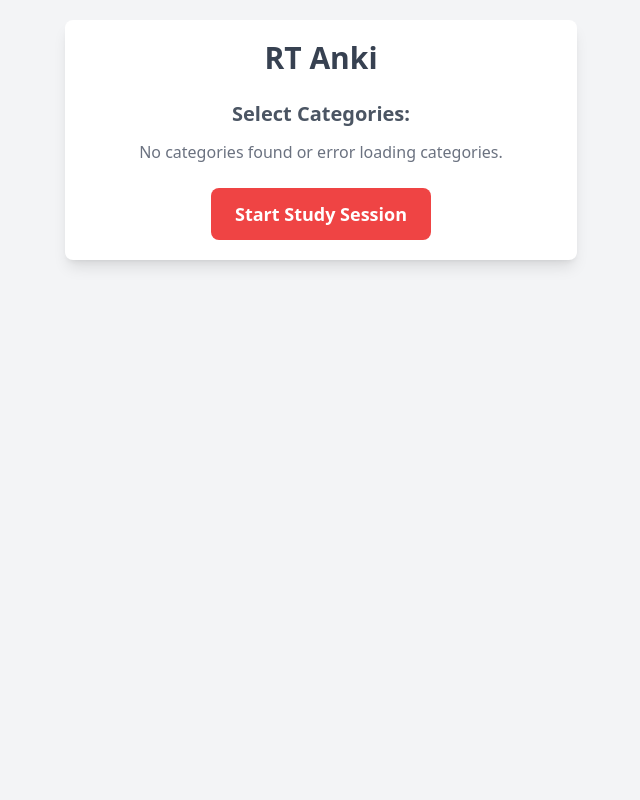
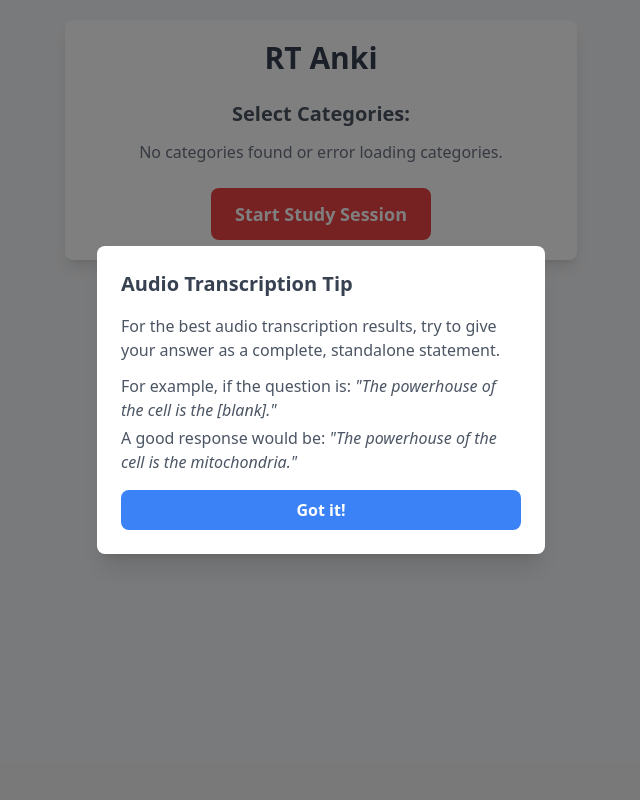
Before and after one commit to CodexLiu/rt_anki, a Flask app: page / in a window 1280 px wide. Shown: the whole page, without its empty margins (319-959 px from the left). Run offline with Flask 3, Linux system fonts and the light colour scheme; data that the repository does not hold is empty; some libraries are stand-ins or nearby versions.

Commit message:
fully working local

```diff
--- a/static/js/script.js
+++ b/static/js/script.js
@@ -14,8 +14,17 @@ document.addEventListener('DOMContentLoaded', function() {
     const submitFollowUpButton = document.getElementById('submit-follow-up-button');
     const nextQuestionButton = document.getElementById('next-question-button');
 
+    const replayQuestionAudioButton = document.getElementById('replay-question-audio-button');
+    const replayContextualAudioButton = document.getElementById('replay-contextual-audio-button');
+
+    const homeButton = document.getElementById('home-button');
+
     const recordAnswerButton = document.getElementById('record-answer-button');
     const recordFollowUpButton = document.getElementById('record-follow-up-button');
+
+    const infoPopupOverlay = document.getElementById('info-popup-overlay');
+    const infoPopupModal = document.getElementById('info-popup-modal');
+    const infoPopupCloseButton = document.getElementById('info-popup-close-button');
 
     let currentProblem = null;
     let selectedCategories = [];
@@ -23,7 +32,7 @@ document.addEventListener('DOMContentLoaded', function() {
     let audioChunks = [];
     let currentTargetInputId = null;
     let maxRecordTimer = null;
-    const MAX_RECORD_TIME_MS = 8000;
+    const MAX_RECORD_TIME_MS = 4000;
     let recordStartTime = 0;
     let animationFrameId = null;
 
@@ -48,6 +57,9 @@ document.addEventListener('DOMContentLoaded', function() {
             console.log('[Record] Already recording. Ignoring mouse down.');
             return;
         }
+
+        replayQuestionAudioButton.disabled = true;
+        replayContextualAudioButton.disabled = true;
 
         const stream = await requestMicrophoneAccess();
         if (!stream) {
@@ -75,6 +87,13 @@ document.addEventListener('DOMContentLoaded', function() {
                 maxRecordTimer = null;
                 cancelAnimationFrame(animationFrameId);
                 animationFrameId = null;
+
+                // Re-enable appropriate replay button
+                if (problemArea.style.display === 'block') {
+                    replayQuestionAudioButton.disabled = false;
+                } else if (feedbackArea.style.display === 'block') {
+                    replayContextualAudioButton.disabled = false;
+                }
 
                 const audioBlob = new Blob(audioChunks, { type: 'audio/webm' });
                 console.log('[MediaRecorder] onstop: Audio blob created. Size:', audioBlob.size, 'Chunks used:', audioChunks.length);
@@ -121,6 +140,13 @@ document.addEventListener('DOMContentLoaded', function() {
                 maxRecordTimer = null;
                 cancelAnimationFrame(animationFrameId);
                 animationFrameId = null;
+
+                // Re-enable appropriate replay button
+                if (problemArea.style.display === 'block') {
+                    replayQuestionAudioButton.disabled = false;
+                } else if (feedbackArea.style.display === 'block') {
+                    replayContextualAudioButton.disabled = false;
+                }
 
                 const recordBtn = (currentTargetInputId === 'user-answer-text') ? recordAnswerButton : recordFollowUpButton;
                 if (recordBtn) {
@@ -216,6 +242,9 @@ document.addEventListener('DOMContentLoaded', function() {
 
     function stopRecording(targetConceptId, autoStopped = false) {
         console.log('[StopRecord] Mouse up or auto-stop. Attempting to stop for target:', targetConceptId, 'Auto-stopped:', autoStopped, 'MediaRecorder state:', mediaRecorder ? mediaRecorder.state : 'null');
+
+        // Note: onstop will handle re-enabling replay buttons, as that's when recording *actually* finishes processing.
+        // Disabling here might be too early if onstop takes a moment.
 
         if (maxRecordTimer) {
             clearTimeout(maxRecordTimer);
@@ -475,11 +504,15 @@ document.addEventListener('DOMContentLoaded', function() {
     function startNewProblem() {
         console.log('[UI] startNewProblem called');
         startButton.disabled = true;
+        startButton.style.display = 'none';
+        homeButton.style.display = 'block'; // Show home button when problem starts
         problemArea.style.display = 'none';
         feedbackArea.style.display = 'none';
         nextQuestionButton.style.display = 'none';
         followUpButton.style.display = 'none';
         followUpInputArea.style.display = 'none';
+        replayQuestionAudioButton.style.display = 'none';
+        replayContextualAudioButton.style.display = 'none';
         if (recordAnswerButton) recordAnswerButton.disabled = true;
 
         fetch('/api/start_problem', {
@@ -502,24 +535,35 @@ document.addEventListener('DOMContentLoaded', function() {
             questionAudioElem.src = data.audio_path;
 
             problemArea.style.display = 'block';
-            questionAudioElem.style.display = 'block';
+            replayQuestionAudioButton.style.display = 'inline-block';
+            replayQuestionAudioButton.disabled = true; // Disabled until it can play
+            replayContextualAudioButton.style.display = 'none';
 
             questionAudioElem.oncanplaythrough = () => {
                 console.log('[UI] Question audio can play through.');
                 questionAudioElem.play();
             };
+            questionAudioElem.onplay = () => {
+                console.log('[UI] Question audio playing.');
+                replayQuestionAudioButton.disabled = true;
+                replayContextualAudioButton.disabled = true; // General safety
+                recordAnswerButton.disabled = true;
+            };
             questionAudioElem.onended = () => {
-                console.log('[UI] Question audio ended. Enabling answer input.');
+                console.log('[UI] Question audio ended. Enabling answer input and replay.');
                 if(recordAnswerButton) recordAnswerButton.disabled = false;
+                replayQuestionAudioButton.disabled = false;
             };
             questionAudioElem.onerror = () => {
                 console.error('[UI] Error playing question audio.');
                 alert('Error playing question audio. You can still read the question.');
                 if(recordAnswerButton) recordAnswerButton.disabled = false;
+                replayQuestionAudioButton.disabled = false; // Allow retry if source is valid
             };
 
             document.getElementById('category-selection').style.display = 'none';
             startButton.textContent = 'Processing...';
+            startButton.style.display = 'none';
             recordAnswerButton.disabled = true;
 
         })
@@ -527,7 +571,7 @@ document.addEventListener('DOMContentLoaded', function() {
             console.error('[UI] Error starting problem:', error);
             alert(`Error starting problem: ${error.message}`);
             startButton.disabled = false;
-            startButton.textContent = 'Start Study Session';
+            startButton.style.display = 'inline-block';
             document.getElementById('category-selection').style.display = 'block';
             if (recordAnswerButton) recordAnswerButton.disabled = false;
         });
@@ -582,6 +626,8 @@ document.addEventListener('DOMContentLoaded', function() {
             problemArea.style.display = 'none';
             feedbackArea.style.display = 'block';
 
+            replayQuestionAudioButton.style.display = 'none'; // Hide question replay
+
             if (feedback.is_correct) {
                 feedbackTextElem.textContent = '✓ Correct!';
                 feedbackTextElem.style.color = 'green';
@@ -590,6 +636,7 @@ document.addEventListener('DOMContentLoaded', function() {
                 followUpButton.style.display = 'none';
                 if(recordFollowUpButton) recordFollowUpButton.disabled = true;
                 nextQuestionButton.style.display = 'inline-block';
+                replayContextualAudioButton.style.display = 'none'; // No audio for correct answer explanation yet
             } else {
                 feedbackTextElem.textContent = '✗ Incorrect!';
                 feedbackTextElem.style.color = 'red';
@@ -598,19 +645,32 @@ document.addEventListener('DOMContentLoaded', function() {
                 followUpButton.style.display = 'inline-block';
                 if(recordFollowUpButton) recordFollowUpButton.disabled = false;
                 nextQuestionButton.style.display = 'inline-block';
+                replayContextualAudioButton.style.display = 'none'; // Default to none, show if audio exists
 
                 if (feedback.explanation_audio_path) {
                     questionAudioElem.src = feedback.explanation_audio_path;
-                    questionAudioElem.style.display = 'block';
+                    replayContextualAudioButton.style.display = 'inline-block';
+                    replayContextualAudioButton.textContent = "Replay Explanation";
+                    replayContextualAudioButton.disabled = true; // Disabled until it can play
+
                     questionAudioElem.oncanplaythrough = () => {
                         console.log('[UI] Explanation audio can play through.');
                         questionAudioElem.play();
+                    };
+                    // onplay, onended, onerror for questionAudioElem will be rebound here
+                    questionAudioElem.onplay = () => {
+                        console.log('[UI] Explanation audio playing.');
+                        replayContextualAudioButton.disabled = true;
+                        nextQuestionButton.disabled = true;
+                        followUpButton.disabled = true;
+                        if(recordFollowUpButton) recordFollowUpButton.disabled = true;
                     };
                     questionAudioElem.onended = () => {
                         console.log('[UI] Explanation audio ended.');
                         nextQuestionButton.disabled = false;
                         followUpButton.disabled = false;
                         if(recordFollowUpButton) recordFollowUpButton.disabled = false;
+                        replayContextualAudioButton.disabled = false;
                     };
                     questionAudioElem.onerror = () => {
                         console.error('[UI] Error playing explanation audio.');
@@ -618,11 +678,13 @@ document.addEventListener('DOMContentLoaded', function() {
                         nextQuestionButton.disabled = false;
                         followUpButton.disabled = false;
                         if(recordFollowUpButton) recordFollowUpButton.disabled = false;
+                        replayContextualAudioButton.disabled = false;
                     };
                 } else {
                     nextQuestionButton.disabled = false;
                     followUpButton.disabled = false;
                     if(recordFollowUpButton) recordFollowUpButton.disabled = false;
+                    replayContextualAudioButton.style.display = 'none';
                 }
             }
             if (recordAnswerButton) {
@@ -658,6 +720,8 @@ document.addEventListener('DOMContentLoaded', function() {
         followUpInputArea.style.display = 'none';
         nextQuestionButton.style.display = 'none';
         followUpButton.style.display = 'none';
+        replayQuestionAudioButton.style.display = 'none';
+        replayContextualAudioButton.style.display = 'none';
         if(recordFollowUpButton) recordFollowUpButton.disabled = true;
 
         if (selectedCategories.length > 0) {
@@ -666,6 +730,7 @@ document.addEventListener('DOMContentLoaded', function() {
             alert("No categories selected. Please refresh and select categories.");
             document.getElementById('category-selection').style.display = 'block';
             startButton.textContent = 'Start Study Session';
+            startButton.style.display = 'inline-block';
             startButton.disabled = false;
         }
     });
@@ -721,17 +786,27 @@ document.addEventListener('DOMContentLoaded', function() {
             console.log('[UI] Follow-up response received:', data);
             explanationTextElem.innerHTML = `<strong>Follow-up Response:</strong><br>${data.follow_up_response}`;
             questionAudioElem.src = data.audio_path;
-            questionAudioElem.style.display = 'block';
+            replayQuestionAudioButton.style.display = 'none';
+            replayContextualAudioButton.style.display = 'inline-block';
+            replayContextualAudioButton.textContent = "Replay Response";
+            replayContextualAudioButton.disabled = true;
 
             questionAudioElem.oncanplaythrough = () => {
                 console.log('[UI] Follow-up audio can play through.');
                 questionAudioElem.play();
+            };
+            // onplay, onended, onerror for questionAudioElem will be rebound here
+            questionAudioElem.onplay = () => {
+                console.log('[UI] Follow-up audio playing.');
+                replayContextualAudioButton.disabled = true;
+                nextQuestionButton.disabled = true;
             };
             questionAudioElem.onended = () => {
                 console.log('[UI] Follow-up audio ended.');
                 nextQuestionButton.disabled = false;
                 nextQuestionButton.focus();
                 followUpInputArea.style.display = 'none';
+                replayContextualAudioButton.disabled = false;
             };
             questionAudioElem.onerror = () => {
                 console.error('[UI] Error playing follow-up audio.');
@@ -739,6 +814,7 @@ document.addEventListener('DOMContentLoaded', function() {
                 nextQuestionButton.disabled = false;
                 nextQuestionButton.focus();
                 followUpInputArea.style.display = 'none';
+                replayContextualAudioButton.disabled = false;
             };
         })
         .catch(error => {
@@ -749,4 +825,107 @@ document.addEventListener('DOMContentLoaded', function() {
             if(recordFollowUpButton) recordFollowUpButton.disabled = false;
         });
     });
+
+    replayQuestionAudioButton.addEventListener('click', () => {
+        if (questionAudioElem.src && problemArea.style.display === 'block') {
+            questionAudioElem.play();
+        }
+    });
+
+    replayContextualAudioButton.addEventListener('click', () => {
+        if (questionAudioElem.src && feedbackArea.style.display === 'block') {
+            questionAudioElem.play();
+        }
+    });
+
+    homeButton.addEventListener('click', function() {
+        console.log('[UI] Home button clicked.');
+
+        // Stop any active media recording
+        if (mediaRecorder && mediaRecorder.state === 'recording') {
+            const activeRecordButtonText = recordAnswerButton.querySelector('.button-text').textContent;
+            const activeFollowUpButtonText = recordFollowUpButton.querySelector('.button-text').textContent;
+
+            if (activeRecordButtonText.includes("Recording") || activeRecordButtonText.includes("Transcribing") || activeRecordButtonText.includes("Evaluating")) {
+                stopRecording('user-answer-text');
+            } else if (activeFollowUpButtonText.includes("Recording")) {
+                stopRecording(followUpQuestionTextElem.id);
+            }
+        }
+
+        // Stop any playing audio
+        if (!questionAudioElem.paused) {
+            questionAudioElem.pause();
+            questionAudioElem.currentTime = 0;
+        }
+
+        // Hide problem/feedback areas
+        problemArea.style.display = 'none';
+        feedbackArea.style.display = 'none';
+        followUpInputArea.style.display = 'none';
+        nextQuestionButton.style.display = 'none';
+        replayQuestionAudioButton.style.display = 'none';
+        replayContextualAudioButton.style.display = 'none';
+
+        // Show category selection
+        document.getElementById('category-selection').style.display = 'block';
+
+        // Reset and show start button
+        startButton.textContent = 'Start Study Session';
+        startButton.disabled = false;
+        startButton.style.display = 'inline-block';
+
+        // Hide home button itself
+        homeButton.style.display = 'none';
+
+        // Reset record button states
+        const answerButtonText = recordAnswerButton.querySelector('.button-text');
+        if (answerButtonText) answerButtonText.textContent = "Hold to Record Answer";
+        recordAnswerButton.disabled = true; // Should be disabled until question audio ends
+        recordAnswerButton.classList.remove('bg-red-600', 'p-4', 'text-lg');
+        recordAnswerButton.classList.add('bg-green-500', 'hover:bg-green-600', 'py-2', 'px-4');
+        const answerSlider = recordAnswerButton.querySelector('.record-progress-slider');
+        if (answerSlider) answerSlider.style.width = '0%';
+
+        const followUpRecButtonText = recordFollowUpButton.querySelector('.button-text');
+        if (followUpRecButtonText) followUpRecButtonText.textContent = "Hold to Record Follow-up";
+        recordFollowUpButton.disabled = true;
+        recordFollowUpButton.classList.remove('bg-red-600', 'p-4', 'text-lg');
+        recordFollowUpButton.classList.add('bg-green-500', 'hover:bg-green-600', 'py-2', 'px-4');
+        const followUpSlider = recordFollowUpButton.querySelector('.record-progress-slider');
+        if (followUpSlider) followUpSlider.style.width = '0%';
+
+        followUpQuestionTextElem.value = '';
+        submitFollowUpButton.disabled = false;
+
+        currentProblem = null;
+        // selectedCategories = []; // Let user keep their selections or deselect manually
+        console.log('[UI] Returned to category selection.');
+    });
+
+    // Info Popup Logic
+    if (!sessionStorage.getItem('infoPopupShown')) {
+        if (infoPopupOverlay) {
+            infoPopupOverlay.style.display = 'flex'; // Use flex to center the modal
+        }
+    }
+
+    if (infoPopupCloseButton) {
+        infoPopupCloseButton.addEventListener('click', () => {
+            if (infoPopupOverlay) {
+                infoPopupOverlay.style.display = 'none';
+            }
+            sessionStorage.setItem('infoPopupShown', 'true');
+        });
+    }
+
+    // Optional: Close modal if overlay is clicked (but not the modal content itself)
+    if (infoPopupOverlay) {
+        infoPopupOverlay.addEventListener('click', function(event) {
+            if (event.target === infoPopupOverlay) { // Only if overlay itself is clicked
+                infoPopupOverlay.style.display = 'none';
+                sessionStorage.setItem('infoPopupShown', 'true');
+            }
+        });
+    }
 });
--- a/templates/index.html
+++ b/templates/index.html
@@ -7,7 +7,29 @@
     <script src="https://cdn.tailwindcss.com"></script>
 </head>
 <body class="bg-gray-100 flex justify-center items-start min-h-screen pt-5">
-    <div class="container bg-white p-5 rounded-lg shadow-lg w-full max-w-lg text-center">
+    <div id="info-popup-overlay" class="fixed inset-0 bg-black bg-opacity-50 z-40 items-center justify-center" style="display: none;">
+        <div id="info-popup-modal" class="bg-white p-6 rounded-lg shadow-xl max-w-md w-full mx-4">
+            <h3 class="text-xl font-semibold mb-4 text-gray-700">Audio Transcription Tip</h3>
+            <p class="text-gray-600 mb-3">
+                For the best audio transcription results, try to give your answer as a complete, standalone statement.
+            </p>
+            <p class="text-gray-600 mb-1">
+                For example, if the question is: <span class="italic">"The powerhouse of the cell is the [blank]."</span>
+            </p>
+            <p class="text-gray-600 mb-4">
+                A good response would be: <span class="italic">"The powerhouse of the cell is the mitochondria."</span>
+            </p>
+            <button id="info-popup-close-button" class="w-full bg-blue-500 hover:bg-blue-600 text-white font-bold py-2 px-4 rounded-lg transition-colors duration-150 ease-in-out">Got it!</button>
+        </div>
+    </div>
+
+    <div class="container bg-white p-5 rounded-lg shadow-lg w-full max-w-lg text-center relative">
+        <button id="home-button" style="display: none;" class="absolute top-4 right-4 text-gray-600 hover:text-gray-800 transition-colors p-2 rounded-md">
+            <svg xmlns="http://www.w3.org/2000/svg" viewBox="0 0 24 24" fill="currentColor" class="w-7 h-7">
+                <path d="M11.47 3.84a.75.75 0 011.06 0l8.69 8.69a.75.75 0 101.06-1.06l-8.68-8.69a2.25 2.25 0 00-3.182 0l-8.69 8.69a.75.75 0 101.06 1.06l8.69-8.69z" />
+                <path d="M12 5.432l8.159 8.159c.03.03.06.058.091.086v6.198c0 1.035-.84 1.875-1.875 1.875H15a.75.75 0 01-.75-.75v-4.5a.75.75 0 00-.75-.75h-3a.75.75 0 00-.75.75V21a.75.75 0 01-.75.75H5.625a1.875 1.875 0 01-1.875-1.875v-6.198a2.29 2.29 0 00.091-.086L12 5.43z" />
+            </svg>
+        </button>
         <h1 class="text-3xl font-bold mb-6 text-gray-700">RT Anki</h1>
 
         <div id="category-selection" class="mb-6">
@@ -22,7 +44,8 @@
 
         <div id="problem-area" style="display: none;" class="mt-5 p-4 border border-gray-200 rounded-lg">
             <h2 id="question-text" class="text-xl text-gray-700 mb-3"></h2>
-            <audio id="question-audio" controls class="w-full mb-3" style="display: none;"></audio>
+            <audio id="question-audio" class="w-full mb-3" style="display: none;"></audio>
+            <button id="replay-question-audio-button" style="display: none;" class="bg-blue-500 hover:bg-blue-600 text-white font-semibold py-2 px-4 rounded-lg transition-colors duration-150 ease-in-out mr-2 disabled:bg-gray-400">Replay Question</button>
             <button id="record-answer-button" data-target-input="user-answer-text" class="relative overflow-hidden bg-green-500 hover:bg-green-600 text-white font-semibold py-2 px-4 rounded-lg transition-all duration-150 ease-in-out">
                 <span class="button-text">Hold to Record Answer</span>
                 <div class="record-progress-slider absolute top-0 left-0 h-full w-0 bg-black bg-opacity-20 transition-all duration-100 ease-linear"></div>
@@ -33,7 +56,8 @@
             <p id="feedback-text" class="text-lg mb-2"></p>
             <p id="correct-answer-text" class="text-md text-gray-700 mb-1"></p>
             <p id="explanation-text" class="text-md text-gray-600 mb-3"></p>
-            <button id="follow-up-button" style="display: none;" class="bg-blue-500 hover:bg-blue-600 text-white font-semibold py-2 px-4 rounded-lg transition-colors duration-150 ease-in-out mb-2">Ask Follow-up</button>
+            <button id="replay-contextual-audio-button" style="display: none;" class="bg-blue-500 hover:bg-blue-600 text-white font-semibold py-2 px-4 rounded-lg transition-colors duration-150 ease-in-out mr-2 mb-2 disabled:bg-gray-400">Replay Explanation</button>
+            <button id="follow-up-button" style="display: none;" class="bg-blue-500 hover:bg-blue-600 text-white font-semibold py-2 px-4 rounded-lg transition-colors duration-150 ease-in-out mb-2 disabled:bg-gray-400">Ask Follow-up</button>
             <div id="follow-up-input-area" style="display: none;" class="flex flex-col sm:flex-row items-center gap-2">
                 <input type="text" id="follow-up-question-text" placeholder="Type or speak your follow-up" class="flex-grow p-2 border border-gray-300 rounded-lg focus:ring-blue-500 focus:border-blue-500">
                 <button id="record-follow-up-button" data-target-input="follow-up-question-text" class="relative overflow-hidden bg-green-500 hover:bg-green-600 text-white font-semibold py-2 px-4 rounded-lg transition-all duration-150 ease-in-out w-full sm:w-auto">
```
